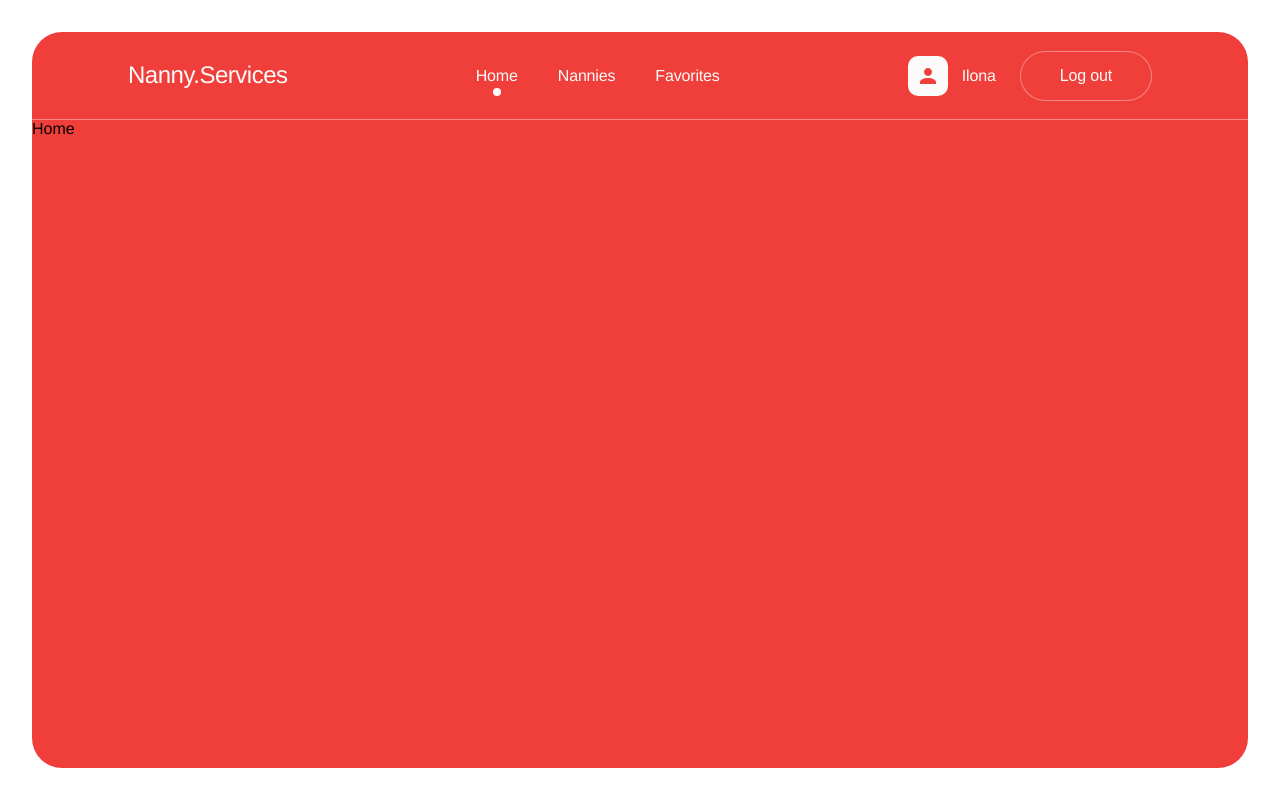
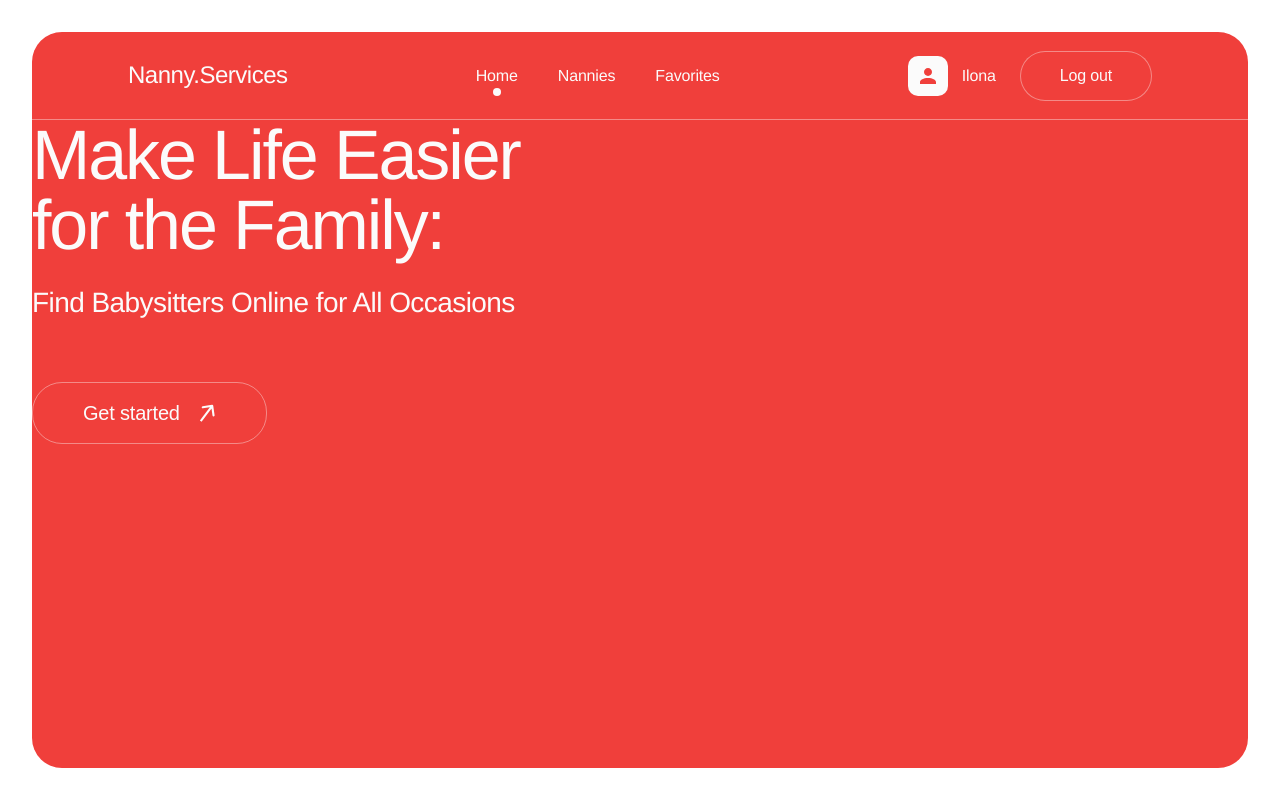
Before and after one commit to Aleksandr2905/Nanny.Services, a React (Vite) app: page / in a window 1280 px wide. Built offline with nearby package versions, Linux system fonts and the light colour scheme.

Commit message:
styled Home

```diff
--- a/src/pages/Favorites/Favorites.tsx
+++ b/src/pages/Favorites/Favorites.tsx
@@ -1,8 +1,8 @@
 import { FC } from "react"
 import { Header } from "../../components/Header/Header"
-import { IHeaderBgColor } from "../../helpers/interface"
 
-export const Favorites: FC<IHeaderBgColor> = () => {
+
+export const Favorites: FC = () => {
   return (
     <div>
       <Header $backgroundColor="var(--background-color)" />
--- a/src/pages/Home/Home.styled.ts
+++ b/src/pages/Home/Home.styled.ts
@@ -10,3 +10,55 @@ height: 100%;
 border-radius: 30px;
 background-color: var(--background-color);
 `;
+
+export const TitleWrap = styled.div`
+/* display: flex;
+flex-direction: column; */
+max-width: 517px;
+/* margin: auto; */
+`;
+
+export const Title = styled.h1`
+margin-bottom: 28px;
+font-size: 70px;
+font-weight: 500;
+line-height: 1;
+letter-spacing: -0.03em;
+color: #fbfbfb;
+`
+
+export const Text = styled.p`
+font-size: 28px;
+font-weight: 400;
+line-height: 1.07;
+letter-spacing: -0.02em;
+margin-bottom: 64px;
+color: #fbfbfb;
+`
+export const Btn = styled.button`
+display: flex;
+justify-content: center;
+align-items: center;
+gap: 18px;
+border: 1px solid rgba(251, 251, 251, 0.4);
+border-radius: 30px;
+padding: 18px 50px;
+font-size: 20px;
+font-weight: 500;
+line-height: 1.2;
+letter-spacing: -0.01em;
+background-color: transparent;
+
+color: #fbfbfb;
+
+&:hover {
+    svg {
+    transition: transform 0.3s;
+    transform: rotate(53deg);
+    }
+  }
+`
+
+export const IconArrow = styled.svg`
+fill: #fbfbfb;
+`;
--- a/src/pages/Home/Home.tsx
+++ b/src/pages/Home/Home.tsx
@@ -1,15 +1,25 @@
 import { FC } from "react"
 import { Header } from "../../components/Header/Header"
-import { Container, Wrapper } from "./Home.styled"
-import { IHeaderBgColor } from "../../helpers/interface";
+import { Btn, Container, IconArrow, Text, Title, TitleWrap, Wrapper } from "./Home.styled"
+import sprite from "../../assets/icons/sprite.svg"
+import { useNavigate } from "react-router-dom"
 
-
-export const Home: FC<IHeaderBgColor> = () => {
+export const Home: FC = () => {
+  const navigate = useNavigate();
   return (
     <Container  >
       <Wrapper>
         <Header $backgroundColor="transparent" />
-        Home
+        <TitleWrap>
+          <Title>Make Life Easier for the Family:</Title>
+          <Text>Find Babysitters Online for All Occasions</Text>
+          <Btn type="button" onClick={() => navigate('nannies')}>
+            Get started
+            <IconArrow width={18} height={18}>
+              <use href={`${sprite}#icon-Arrow-up`} />
+            </IconArrow>
+          </Btn>
+        </TitleWrap>
       </Wrapper>
     </Container>
   )
--- a/src/pages/Nannies/Nannies.tsx
+++ b/src/pages/Nannies/Nannies.tsx
@@ -1,8 +1,8 @@
 import { FC } from "react"
 import { Header } from "../../components/Header/Header"
-import { IHeaderBgColor } from "../../helpers/interface"
 
-export const Nannies: FC<IHeaderBgColor> = () => {
+
+export const Nannies: FC = () => {
   return (
     <div>
       <Header $backgroundColor="var(--background-color)" />
```
Also changed, not shown: src/components/UserMenu/UserMenu.styled.ts (line endings or trailing spaces).
